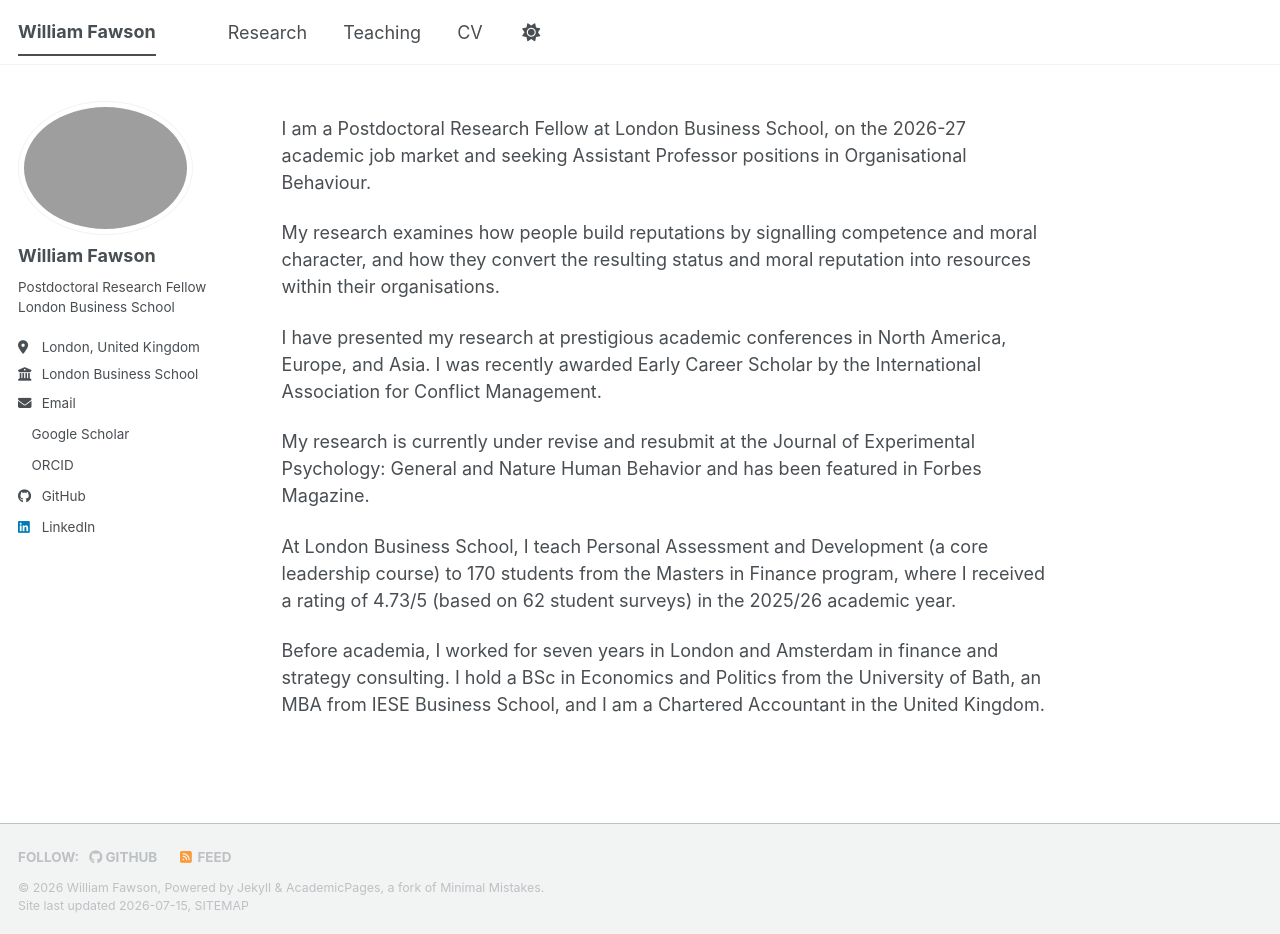
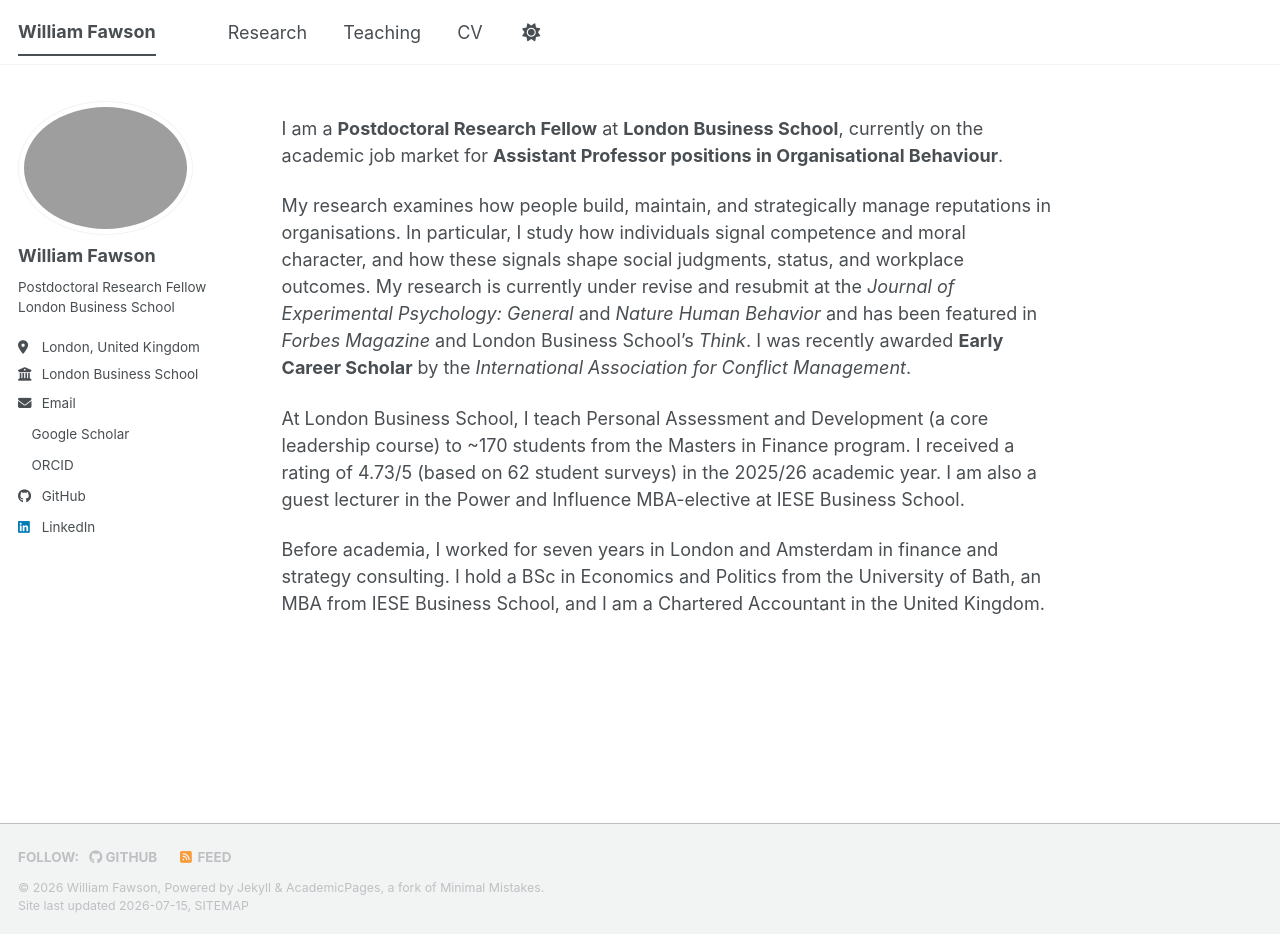
Before and after one commit to williamfawson/williamfawson.github.io, a Jekyll site: the page built from _pages/about.md, in a window 1280 px wide and 934 px high. Built offline with Jekyll 4.4.1, drawn with Linux system fonts in a browser that asks for light colours; a style sheet for code colours, icons or effects is not loaded.

Commit message:
Update about.md

```diff
--- a/_pages/about.md
+++ b/_pages/about.md
@@ -8,14 +8,10 @@
   - /about.html
 ---
 
-I am a Postdoctoral Research Fellow at London Business School, on the 2026-27 academic job market and seeking Assistant Professor positions in Organisational Behaviour.
+I am a **Postdoctoral Research Fellow** at **London Business School**, currently on the academic job market for **Assistant Professor positions in Organisational Behaviour**.
 
-My research examines how people build reputations by signalling competence and moral character, and how they convert the resulting status and moral reputation into resources within their organisations.
+My research examines how people build, maintain, and strategically manage reputations in organisations. In particular, I study how individuals signal competence and moral character, and how these signals shape social judgments, status, and workplace outcomes. My research is currently under revise and resubmit at the *Journal of Experimental Psychology: General* and *Nature Human Behavior* and has been featured in *Forbes Magazine* and London Business School's *Think*. I was recently awarded **Early Career Scholar** by the *International Association for Conflict Management*.
 
-I have presented my research at prestigious academic conferences in North America, Europe, and Asia. I was recently awarded Early Career Scholar by the International Association for Conflict Management.
-
-My research is currently under revise and resubmit at the Journal of Experimental Psychology: General and Nature Human Behavior and has been featured in Forbes Magazine.
-
-At London Business School, I teach Personal Assessment and Development (a core leadership course) to 170 students from the Masters in Finance program, where I received a rating of 4.73/5 (based on 62 student surveys) in the 2025/26 academic year.
+At London Business School, I teach Personal Assessment and Development (a core leadership course) to ~170 students from the Masters in Finance program. I received a rating of 4.73/5 (based on 62 student surveys) in the 2025/26 academic year. I am also a guest lecturer in the Power and Influence MBA-elective at IESE Business School.
 
 Before academia, I worked for seven years in London and Amsterdam in finance and strategy consulting. I hold a BSc in Economics and Politics from the University of Bath, an MBA from IESE Business School, and I am a Chartered Accountant in the United Kingdom.
```
